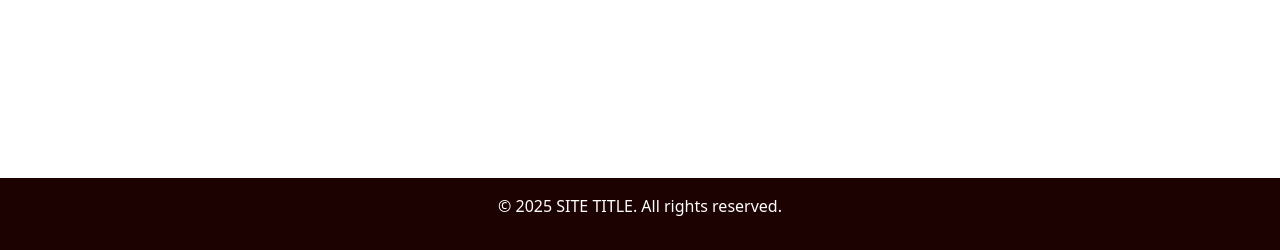
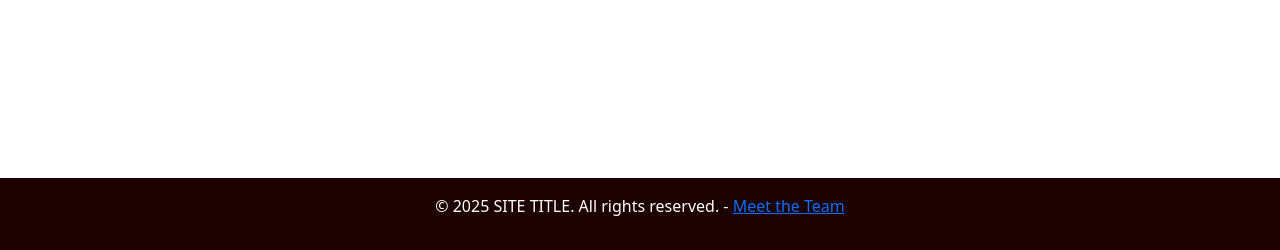
Before and after one commit to surfdemon/ForThe50, a Django app: page / in a window 1280 px wide. Shown: the part 550-800 px from the top of the page. Run offline with Django 4.2, Linux system fonts and the light colour scheme; some libraries are stand-ins or nearby versions.

Commit message:
Add: team link to footer

```diff
--- a/backend/templates/base.html
+++ b/backend/templates/base.html
@@ -59,7 +59,7 @@
 
     {% block footer %}
     <footer class="footer">
-        <p>&copy; <span id="current-year"></span> SITE TITLE. All rights reserved.</p>
+        <p>&copy; <span id="current-year"></span> SITE TITLE. All rights reserved. - <a href="team/">Meet the Team</a></p>
     </footer>
     {% endblock %}
 
```
